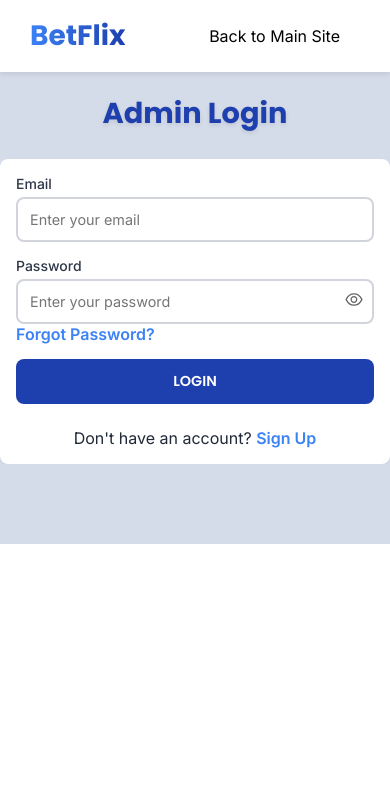
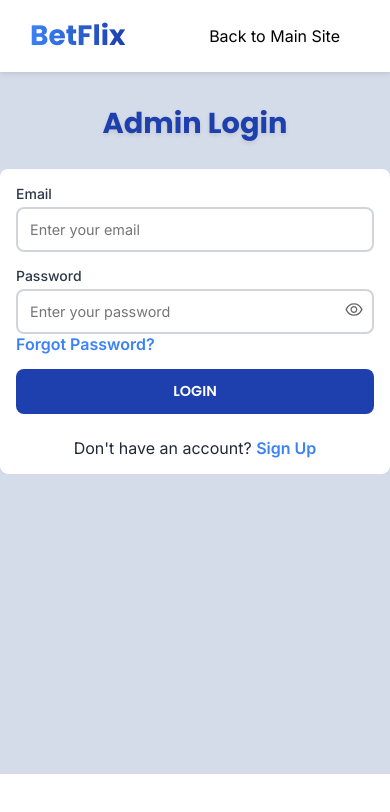
Before and after one commit to ay30bg/admin-betflix, a React (Create React App) app: page / in a window 390 px wide. Shown: the top 812 px of the page. Built offline with nearby package versions, Linux system fonts and the light colour scheme.

Commit message:
Update login.css

```diff
--- a/src/styles/login.css
+++ b/src/styles/login.css
@@ -221,7 +221,7 @@
 
   .login-header {
     font-size: 1.8rem;
-    margin-top: 20px;
+    margin-top: 30px;
   }
 
   .login-form {
@@ -237,4 +237,8 @@
   .back-btn {
     font-size: 0.9rem;
   }
+
+   .footer{
+    height: 300px;
+   }
 }
```
